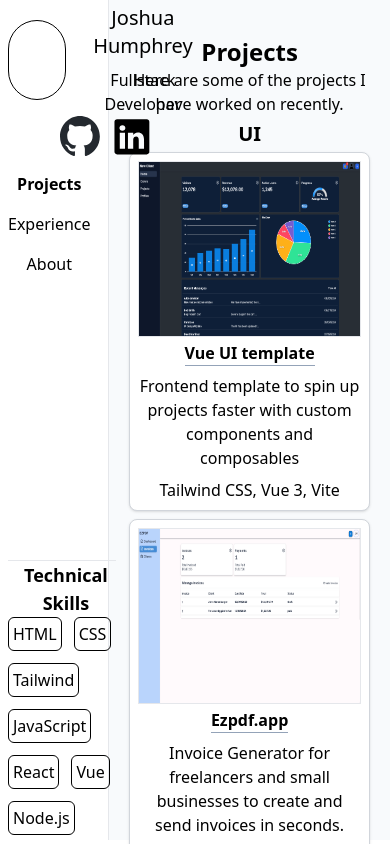
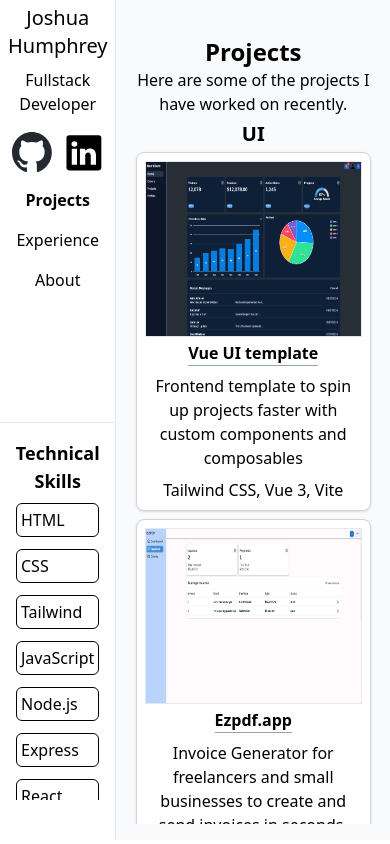
Before and after one commit to Humphreyj/portfolio2025, a Vue app: page / in a window 390 px wide. Built offline with nearby package versions, Linux system fonts and the light colour scheme; what vue3-apexcharts would draw is missing.

Commit message:
More styling, testing mobile styles

```diff
--- a/src/App.vue
+++ b/src/App.vue
@@ -17,10 +17,10 @@ import ProjectsSection from '@/components/projects/ProjectsSection.vue'
 <template>
     <main class="w-screen h-screen pb-1 overflow-hidden flex-is-js">
         <section
-            class="relative w-[28%] h-full px-2 py-1 border-r flex-col-is-js"
+            class="relative w-[40%] md:w-[28%] h-full px-2 py-1 border-r flex-col-ic-js"
         >
             <AboutSection />
-            <div class="gap-4 mt-4 flex-col-ic-js">
+            <div class="gap-4 mt-4 flex-col-ic-jc">
                 <RouterLink to="/" class="">Projects</RouterLink>
                 <RouterLink to="/experience" class="">Experience</RouterLink>
                 <RouterLink to="/about" class="">About</RouterLink>
@@ -33,7 +33,7 @@ import ProjectsSection from '@/components/projects/ProjectsSection.vue'
     </main>
 </template>
 
-<!-- <style>
+<style>
 /* width */
 ::-webkit-scrollbar {
     width: 1px;
@@ -53,4 +53,4 @@ import ProjectsSection from '@/components/projects/ProjectsSection.vue'
 ::-webkit-scrollbar-thumb:hover {
     background: #555;
 }
-</style> -->
+</style>
--- a/src/components/about/AboutSection.vue
+++ b/src/components/about/AboutSection.vue
@@ -9,15 +9,12 @@ import linkedin from '@/assets/linkedin.svg'
 </script>
 
 <template>
-    <section class="flex-col-ic-js">
-        <div class="w-full gap-4 flex-ic-js">
-            <div class="border border-black rounded-full size-20"></div>
+    <section class="w-full gap-4 flex-col-ic-jc">
+        <div class="w-full gap-2 flex-col-ic-jc">
+            <p class="text-xl text-center">Joshua Humphrey</p>
+            <p class="text-center">Fullstack Developer</p>
+        </div>
 
-            <div class="gap-2 flex-col-ic-js">
-                <p class="text-xl text-center">Joshua Humphrey</p>
-                <p class="text-center">Fullstack Developer</p>
-            </div>
-        </div>
         <div class="w-full gap-3 flex-ic-jc">
             <a
                 href="https://github.com/Humphreyj"
--- a/src/components/projects/ProjectCard.vue
+++ b/src/components/projects/ProjectCard.vue
@@ -23,7 +23,7 @@ const gridClass = computed(() => {
 
 <template>
     <main class="w-full">
-        <Card v-if="type==='frontend'" container-class="grid w-full grid-cols-1 gap-1 p-2 text-center box-shadow-sm" :class="gridClass">
+        <Card v-if="type==='frontend'" container-class="grid w-full grid-cols-1 gap-1 p-2 text-center min-h-64 box-shadow-sm" :class="gridClass">
             <img v-if="type==='frontend'" :src="projectImg" class="w-64 mx-auto border h-44"></img>
             <a :href="projectUrl" target="_blank"  class="mx-auto font-semibold border-b w-max border-slate-400">{{ title }}</a>
             <p class="grid row-start-3 py-1 ">{{ description }}</p>
--- a/src/components/projects/ProjectsSection.vue
+++ b/src/components/projects/ProjectsSection.vue
@@ -56,7 +56,7 @@ let backendProjects = [
         title: "Friend's Cove Rating Engine",
         projectUrl: 'https://venerable-caramel-13eb07.netlify.app/',
         description:
-            'FastAPI application that calculates the premium for a given quote using the BriteCore SDK.',
+            "FastAPI application that calculates the premium for a homeowner's insurance quote.",
         techStack: 'Python, Fast API, Docker',
     },
     {
@@ -65,14 +65,16 @@ let backendProjects = [
         title: 'RxPartner Integrated discount API',
         projectUrl: 'https://venerable-caramel-13eb07.netlify.app/',
         description:
-            'Business-critical system exchanging financial and healthcare transactions with sector partners. ',
+            'Business-critical system exchanging financial and healthcare transactions with strict latency requirements. ',
         techStack: 'Python, Fast API, Docker',
     },
 ]
 </script>
 
 <template>
-    <section class="w-11/12 px-2 pt-5 mx-auto flex-col-ic-js">
+    <section
+        class="w-11/12 px-2 pt-5 mx-auto overflow-y-scroll md:overflow-y-auto flex-col-ic-js"
+    >
         <div class="flex-col-ic-js">
             <h1 class="text-2xl font-bold">Projects</h1>
             <p class="text-center">
--- a/src/components/skills/SkillsSection.vue
+++ b/src/components/skills/SkillsSection.vue
@@ -7,12 +7,13 @@ const skills = [
     'CSS',
     'Tailwind',
     'JavaScript',
+    'Node.js',
+    'Express',
     'React',
     'Vue',
-    'Node.js',
-    'Express',
-    'MongoDB',
-    'Postgre',
+    'Redux',
+    'Pinia',
+    'Postgres',
     'Python',
     'SQL',
     'TypeScript',
@@ -23,10 +24,12 @@ const skills = [
 </script>
 
 <template>
-    <section class="absolute bottom-0 w-full border-t h-1/3">
-        <div class="relative flex-col-is-js">
-            <p class="px-4 text-lg font-bold text-center">Technical Skills</p>
-            <div class="relative flex-wrap gap-3 flex-is-js">
+    <section
+        class="absolute w-full border-t px-4 pt-2 bottom-10 h-[45%] md:h-1/3 overflow-y-scroll md:overflow-y-auto"
+    >
+        <div class="relative flex-col-ic-js">
+            <p class="my-2 text-lg font-bold text-center">Technical Skills</p>
+            <div class="relative grid grid-cols-1 gap-3 md:grid-cols-3">
                 <div
                     v-for="(skill, i) in skills"
                     :key="i"
```
